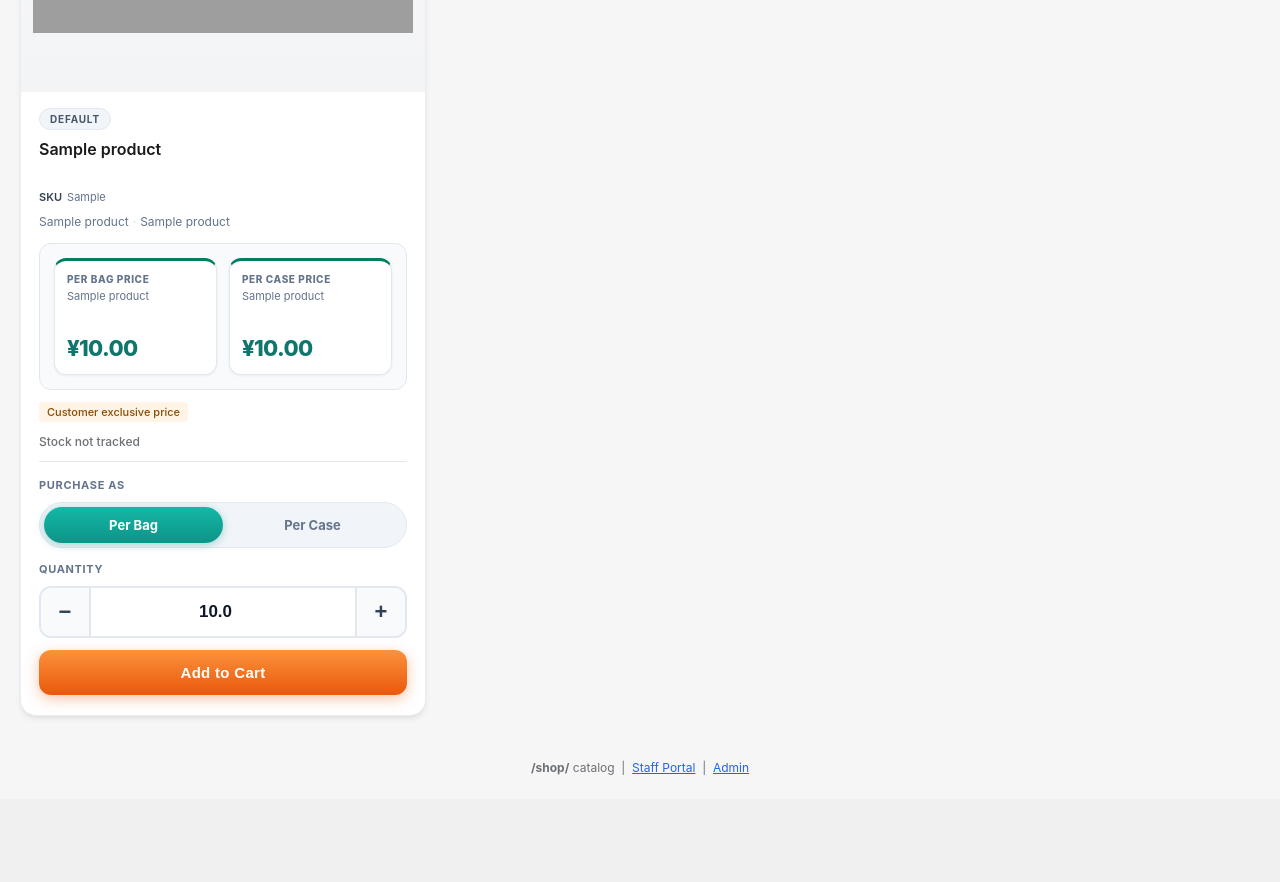
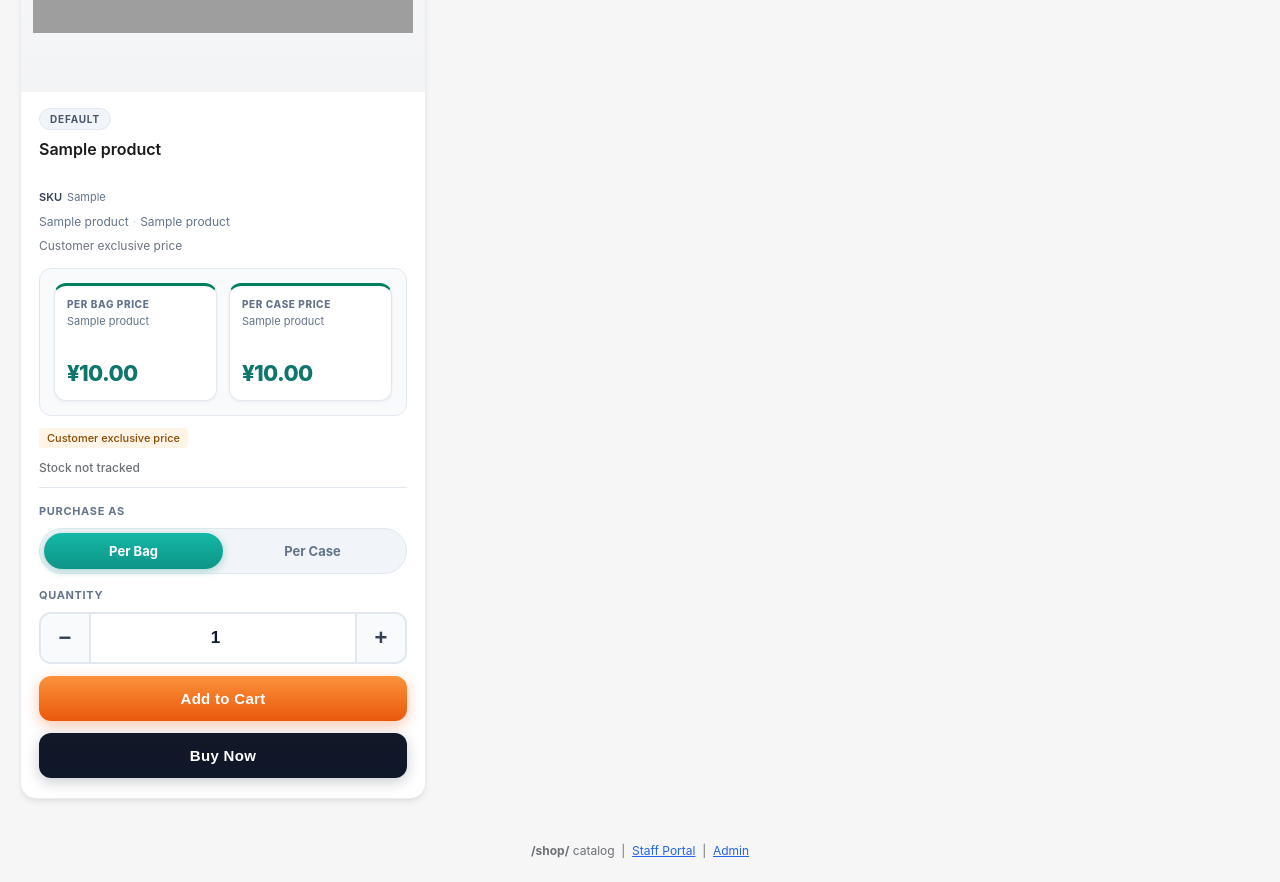
Before and after one commit to yancy0911/tea-supply-system, a Django app: page /shop/ in a window 1280 px wide. Shown: the part 659-1541 px from the top of the page. Before the commit the page ends 1434 px from the top, so only its background shows below. Run offline with Django 4.2, Linux system fonts and the light colour scheme; a user stored in the database is signed in; data comes from the database, SQL or seed files in the repository; tables that the repository leaves empty hold one stand-in row (values such as "Sample post"); grey boxes are pictures that could not be loaded.

Commit message:
upgrade shop UI to ecommerce style
Made-with: Cursor

```diff
--- a/templates/shop/_product_card.html
+++ b/templates/shop/_product_card.html
@@ -37,6 +37,9 @@
           <span class="ecom-card__spec">{{ product.case_label|spec_en }}</span>
         {% endif %}
       </div>
+      {% if product.price_note %}
+        <div class="ecom-card__desc">{{ product.price_note }}</div>
+      {% endif %}
     </div>
 
     {% if product.price_on_request %}
@@ -141,7 +144,7 @@
       <div class="catalog-card__actions ecom-card__actions">
         <div class="qty-stepper ecom-qty-stepper">
           <button type="button" data-act="minus" aria-label="Decrease quantity">−</button>
-          <input type="number" min="0.01" step="0.01" value="{{ product.minimum_order_qty }}" aria-label="Quantity" />
+          <input type="number" min="0.01" step="0.01" value="1" aria-label="Quantity" />
           <button type="button" data-act="plus" aria-label="Increase quantity">+</button>
         </div>
         <button
@@ -157,6 +160,19 @@
         >
           Add to Cart
         </button>
+        <button
+          type="button"
+          class="btn-buy-now ecom-btn-buy-now"
+          data-pid="{{ product.id }}"
+          {% if shop_customer and not shop_can_order %}
+            disabled
+            title="{{ shop_order_block_hint|default:'This account is suspended. Please contact us.' }}"
+          {% elif product.price_on_request %}
+            disabled
+          {% endif %}
+        >
+          Buy Now
+        </button>
       </div>
     </div>
   </div>
--- a/templates/shop/shop_home.html
+++ b/templates/shop/shop_home.html
@@ -403,6 +403,16 @@
         color: #cbd5e1;
         user-select: none;
       }
+      .ecom-card__desc {
+        font-size: 12px;
+        color: #6b7280;
+        line-height: 1.45;
+        margin: -2px 0 2px;
+        display: -webkit-box;
+        -webkit-line-clamp: 2;
+        -webkit-box-orient: vertical;
+        overflow: hidden;
+      }
       .ecom-card__discount-row {
         display: flex;
         flex-wrap: wrap;
@@ -684,6 +694,32 @@
         transform: translateY(-1px);
       }
       .btn-add-cart.ecom-btn-add-cart:disabled {
+        opacity: 0.45;
+        cursor: not-allowed;
+        transform: none;
+        filter: none;
+        box-shadow: none;
+      }
+      .btn-buy-now.ecom-btn-buy-now {
+        width: 100%;
+        padding: 14px 20px;
+        border: none;
+        border-radius: 12px;
+        background: linear-gradient(180deg, #111827 0%, #0f172a 100%);
+        color: #fff;
+        font-size: 15px;
+        font-weight: 800;
+        letter-spacing: 0.02em;
+        cursor: pointer;
+        box-shadow: 0 4px 14px rgba(15, 23, 42, 0.22);
+        transition: transform 0.12s ease, box-shadow 0.12s ease, filter 0.12s ease;
+      }
+      .btn-buy-now.ecom-btn-buy-now:hover:not(:disabled) {
+        filter: brightness(1.08);
+        box-shadow: 0 8px 22px rgba(15, 23, 42, 0.30);
+        transform: translateY(-1px);
+      }
+      .btn-buy-now.ecom-btn-buy-now:disabled {
         opacity: 0.45;
         cursor: not-allowed;
         transform: none;
@@ -1420,6 +1456,21 @@
           if (delegationReady) return;
           delegationReady = true;
           grid.addEventListener("click", function (e) {
+            var buyBtn = e.target.closest(".btn-buy-now");
+            if (buyBtn) {
+              var pid = parseInt(buyBtn.getAttribute("data-pid"), 10);
+              var card = buyBtn.closest(".catalog-card");
+              var mode = card.querySelector('input[name="mode-' + pid + '"]:checked');
+              var saleType = mode ? mode.value : "single";
+              var qtyIn = card.querySelector(".qty-stepper input");
+              var qty = parseFloat(qtyIn.value);
+              if (isNaN(qty) || qty <= 0) {
+                alert("Enter a valid quantity");
+                return;
+              }
+              buyNow(pid, saleType, qty);
+              return;
+            }
             var addBtn = e.target.closest(".btn-add-cart");
             if (addBtn) {
               var pid = parseInt(addBtn.getAttribute("data-pid"), 10);
@@ -1596,6 +1647,25 @@
           }
           saveCart(cart);
           renderCart();
+        }
+
+        function buyNow(pid, saleType, qty) {
+          if (shopLoggedIn && !shopCanOrder) {
+            alert(shopOrderBlockHint || "Ordering is not available.");
+            return;
+          }
+          if (!shopLoggedIn) {
+            // Ensure checkout requires login; keep product/cart selection.
+            window.location.href = "/login/?next=/checkout/";
+            return;
+          }
+
+          // Buy Now: replace cart with a single line.
+          saveCart([]);
+          addToCart(pid, saleType, qty);
+          cart = getCart();
+          if (!cart || cart.length === 0) return;
+          window.location.href = "/checkout/";
         }
 
         function recalcLine(line) {
```
